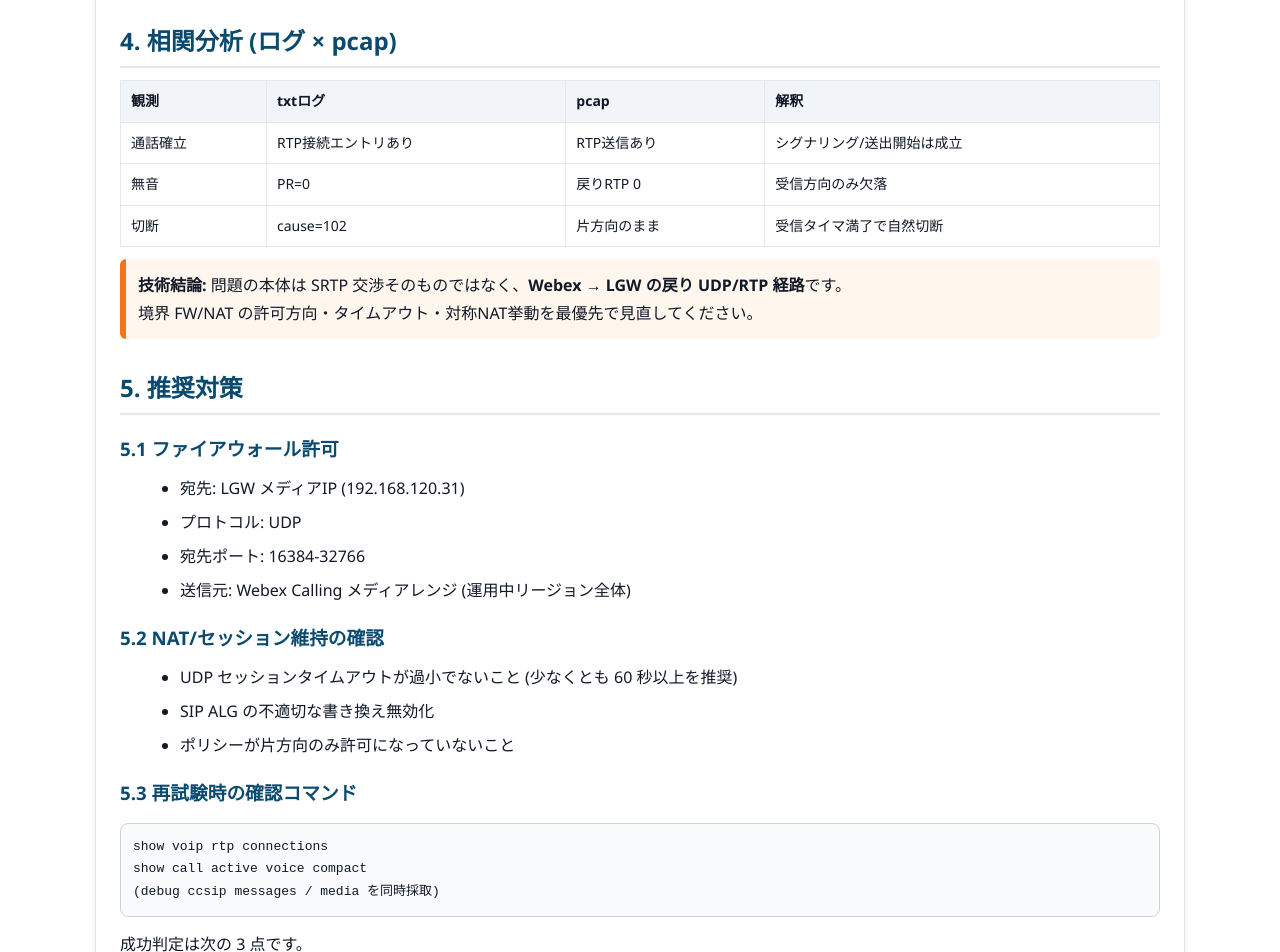
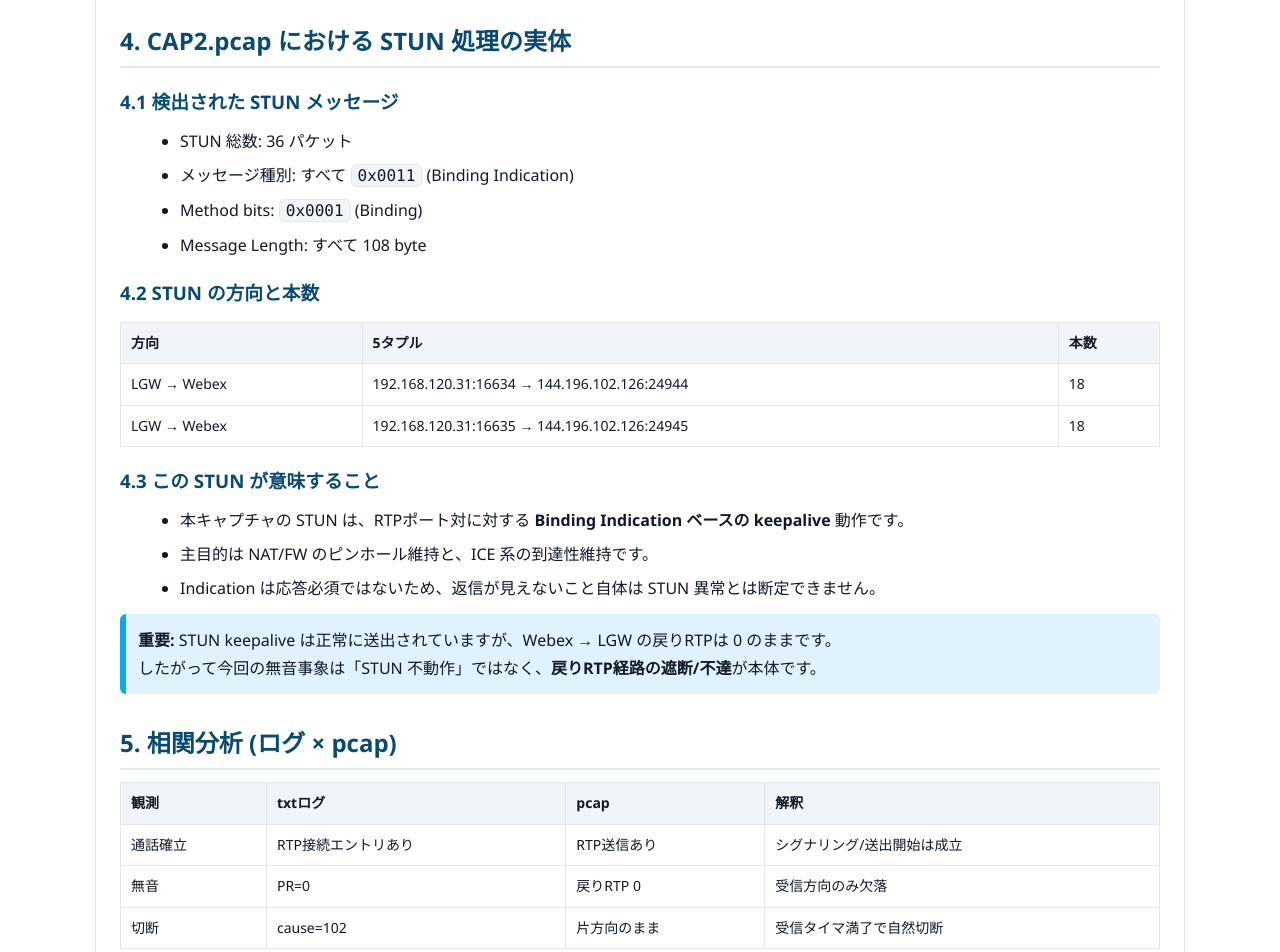
Before and after one commit to myamagat/cxps_mail_link_starter, a website: page public/docs/collab_lgw_webex_rtp_block_analysis.html in a window 1280 px wide. Shown: the part 1380-2332 px from the top of the page. Drawn offline with Linux system fonts and the light colour scheme.

Commit message:
Fix: top page content & staging check

```diff
--- a/public/docs/collab_lgw_webex_rtp_block_analysis.html
+++ b/public/docs/collab_lgw_webex_rtp_block_analysis.html
@@ -160,7 +160,52 @@ P-RTP-Stat: PS=1511,OS=317310,PR=0,OR=0,PL=0,JI=1,LA=-1,DU=30</pre>
   </ul>
   <p>UDP の大半が <code>192.168.120.31:16634 → 144.196.102.126:24944</code> の片方向フローで、逆方向が存在しません。</p>
 
-  <h2>4. 相関分析 (ログ × pcap)</h2>
+  <h2>4. CAP2.pcap における STUN 処理の実体</h2>
+
+  <h3>4.1 検出された STUN メッセージ</h3>
+  <ul>
+    <li>STUN 総数: 36 パケット</li>
+    <li>メッセージ種別: すべて <code>0x0011</code> (Binding Indication)</li>
+    <li>Method bits: <code>0x0001</code> (Binding)</li>
+    <li>Message Length: すべて 108 byte</li>
+  </ul>
+
+  <h3>4.2 STUN の方向と本数</h3>
+  <table>
+    <thead>
+      <tr>
+        <th>方向</th>
+        <th>5タプル</th>
+        <th>本数</th>
+      </tr>
+    </thead>
+    <tbody>
+      <tr>
+        <td>LGW → Webex</td>
+        <td>192.168.120.31:16634 → 144.196.102.126:24944</td>
+        <td>18</td>
+      </tr>
+      <tr>
+        <td>LGW → Webex</td>
+        <td>192.168.120.31:16635 → 144.196.102.126:24945</td>
+        <td>18</td>
+      </tr>
+    </tbody>
+  </table>
+
+  <h3>4.3 この STUN が意味すること</h3>
+  <ul>
+    <li>本キャプチャの STUN は、RTPポート対に対する <strong>Binding Indication ベースの keepalive</strong> 動作です。</li>
+    <li>主目的は NAT/FW のピンホール維持と、ICE 系の到達性維持です。</li>
+    <li>Indication は応答必須ではないため、返信が見えないこと自体は STUN 異常とは断定できません。</li>
+  </ul>
+
+  <div class="note">
+    <strong>重要:</strong> STUN keepalive は正常に送出されていますが、Webex → LGW の戻りRTPは 0 のままです。<br>
+    したがって今回の無音事象は「STUN 不動作」ではなく、<strong>戻りRTP経路の遮断/不達</strong>が本体です。
+  </div>
+
+  <h2>5. 相関分析 (ログ × pcap)</h2>
   <table>
     <thead>
       <tr>
@@ -197,8 +242,8 @@ P-RTP-Stat: PS=1511,OS=317310,PR=0,OR=0,PL=0,JI=1,LA=-1,DU=30</pre>
     境界 FW/NAT の許可方向・タイムアウト・対称NAT挙動を最優先で見直してください。
   </div>
 
-  <h2>5. 推奨対策</h2>
-  <h3>5.1 ファイアウォール許可</h3>
+  <h2>6. 推奨対策</h2>
+  <h3>6.1 ファイアウォール許可</h3>
   <ul>
     <li>宛先: LGW メディアIP (192.168.120.31)</li>
     <li>プロトコル: UDP</li>
@@ -206,14 +251,14 @@ P-RTP-Stat: PS=1511,OS=317310,PR=0,OR=0,PL=0,JI=1,LA=-1,DU=30</pre>
     <li>送信元: Webex Calling メディアレンジ (運用中リージョン全体)</li>
   </ul>
 
-  <h3>5.2 NAT/セッション維持の確認</h3>
+  <h3>6.2 NAT/セッション維持の確認</h3>
   <ul>
     <li>UDP セッションタイムアウトが過小でないこと (少なくとも 60 秒以上を推奨)</li>
     <li>SIP ALG の不適切な書き換え無効化</li>
     <li>ポリシーが片方向のみ許可になっていないこと</li>
   </ul>
 
-  <h3>5.3 再試験時の確認コマンド</h3>
+  <h3>6.3 再試験時の確認コマンド</h3>
   <pre>show voip rtp connections
 show call active voice compact
 (debug ccsip messages / media を同時採取)</pre>
@@ -225,7 +270,7 @@ show call active voice compact
     <li>pcap で Webex → LGW の RTP が継続到達する</li>
   </ol>
 
-  <h2>6. 補足</h2>
+  <h2>7. 補足</h2>
   <div class="note">
     本解析では、LGW から送信された RTP が Webex 側へ到達している一方、逆方向のみ欠落しているため、
     音声品質やコーデック不一致よりも、ネットワーク境界での受信方向制御を優先して対処するのが最短です。
```
Also changed, not shown: 1 other file.
